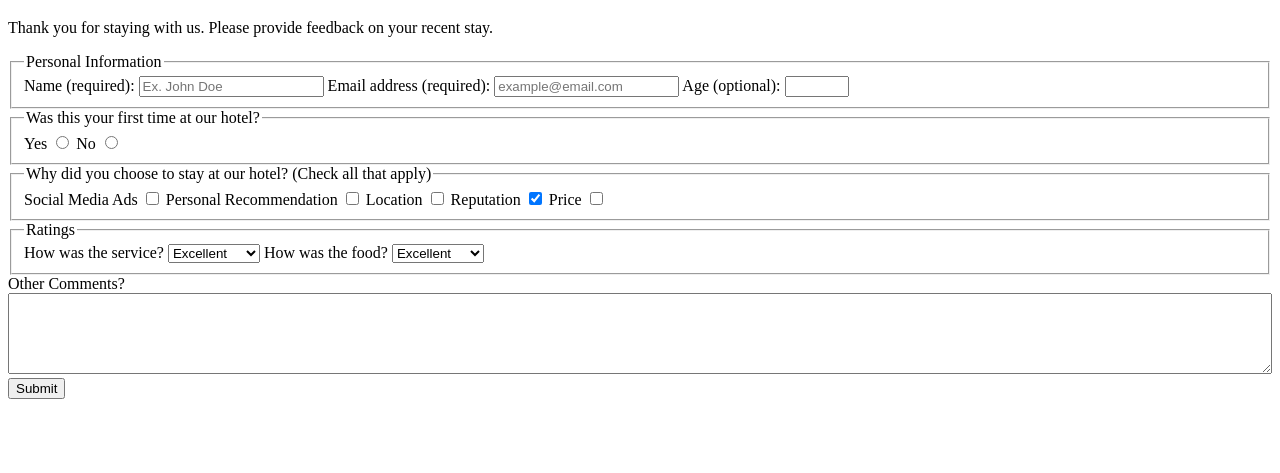
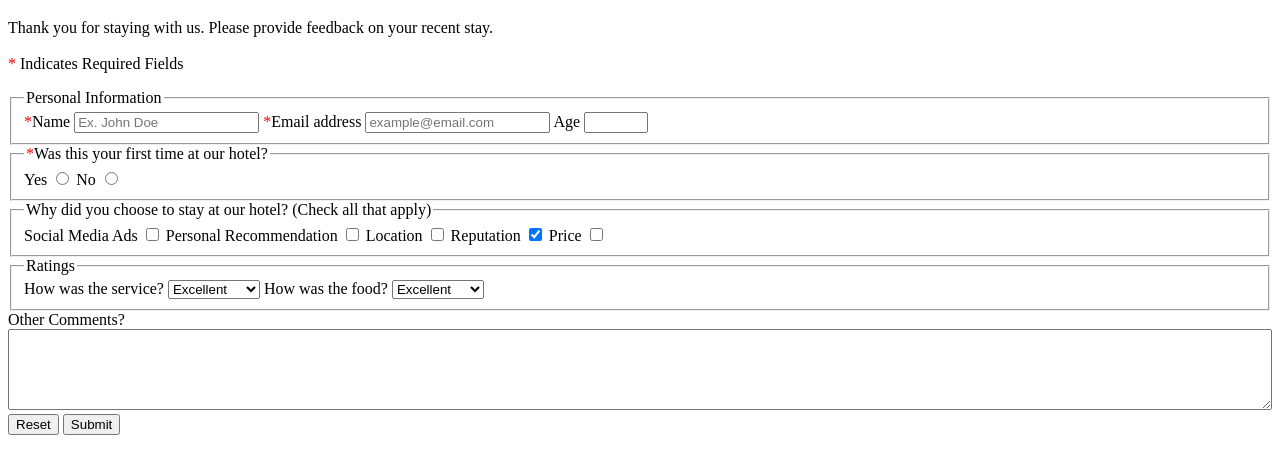
Before and after one commit to DigitalEch0/Restraunt-Survey-Form, a plain HTML site: page index.html in a window 1280 px wide. Shown: the part 61-534 px from the top of the page. Drawn offline with Linux system fonts and the light colour scheme.

Commit message:
Update index.html

```diff
--- a/index.html
+++ b/index.html
@@ -10,16 +10,19 @@
       <p>
         Thank you for staying with us. Please provide feedback on your recent
         stay.
+        <br>
+        <br>
+        <span style="color:red;">*</span> Indicates Required Fields
       </p>
     </header>
     <main>
       <form method="POST" action="https://hotel-feedback.freecodecamp.org">
         <fieldset>
           <legend>Personal Information</legend>
-          <label for="full-name">Name (required):</label>
+          <label for="full-name"><span style="color:red;">*</span>Name</label>
           <input type="text" id="full-name" name="name" placeholder="Ex. John Doe" required size="20">
 
-          <label for="email">Email address (required):</label>
+          <label for="email"><span style="color:red;">*</span>Email address</label>
           <input
             placeholder="example@email.com"
             required
@@ -28,16 +31,16 @@
             name="email"
             size="20"
           />
-          <label for="age">Age (optional):</label>
+          <label for="age">Age</label>
           <input type="number" name="age" id="age" min="3" max="100" />
         </fieldset>
 
         <fieldset>
-          <legend>Was this your first time at our hotel?</legend>
+          <legend><span style="color:red;">*</span>Was this your first time at our hotel?</legend>
           <label for="yes-option">Yes</label>
-          <input id="yes-option" type="radio" name="hotel-stay" />
+          <input required id="yes-option" type="radio" name="hotel-stay" />
           <label for="no-option">No</label>
-          <input id="no-option" type="radio" name="hotel-stay" />
+          <input required id="no-option" type="radio" name="hotel-stay" />
         </fieldset>
 
         <fieldset>
@@ -98,7 +101,7 @@
 
         <label for="comments">Other Comments?</label>
         <textarea style="Width:99.5%"; rows="5" name="comments" id="comments"></textarea>
-
+        <button type="reset">Reset</button>
         <button type="submit">Submit</button>
       </form>
     </main>
```
